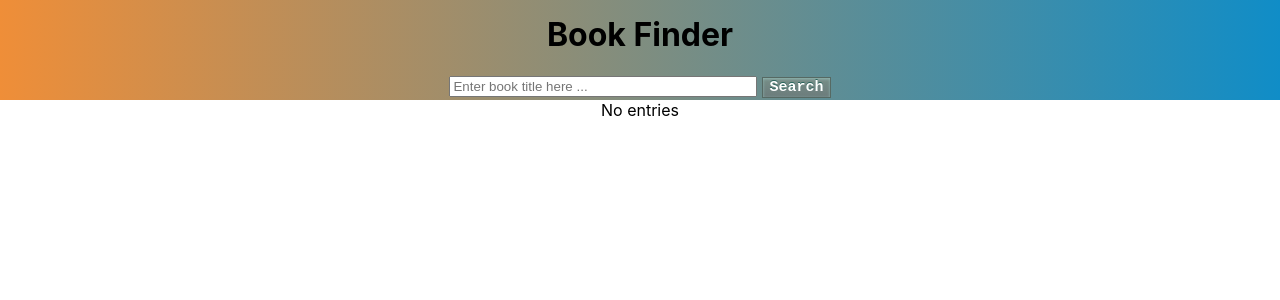
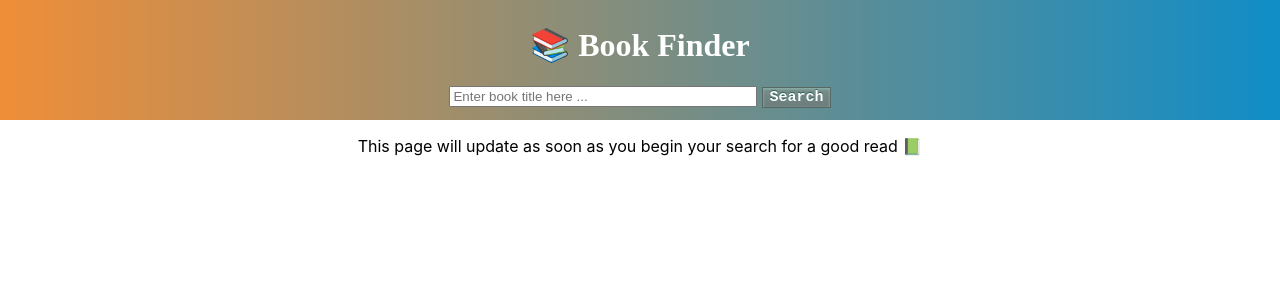
Before and after one commit to LloydC/react-book-finder, a React (Create React App) app: page / in a window 1280 px wide. Shown: the top 300 px of the page. Built offline with nearby package versions, Linux system fonts and the light colour scheme.

Commit message:
Added Book component & CSS styling

```diff
--- a/src/App.css
+++ b/src/App.css
@@ -6,7 +6,15 @@
   height: 40vmin;
   pointer-events: none;
 }
-
+.Books {
+  display: flex;
+  justify-content: center;
+  flex-wrap: wrap;
+}
+h1 {
+  font-family: Lucida Sans Typewriter,Papyrus;
+  color: #ffffff;
+}
 input {
   width: 300px;
 }
@@ -22,7 +30,7 @@ input {
   background: -webkit-linear-gradient(to right, #ef8e38, #108dc7);  /* Chrome 10-25, Safari 5.1-6 */
   background: linear-gradient(to right, #ef8e38, #108dc7); /* W3C, IE 10+/ Edge, Firefox 16+, Chrome 26+, Opera 12+, Safari 7+ */
   width: 100%;
-  height: 100px;
+  height: 120px;
   display: flex;
   justify-content: center;
   flex-direction: column;
--- a/src/App.js
+++ b/src/App.js
@@ -1,30 +1,14 @@
 import React from 'react';
 import axios from 'axios';
 import './App.css';
+import Book from './components/Book'
 
-class App extends React.Component {
+export default class App extends React.Component {
     constructor(props){
       super(props);
-
       this.state = {title: '', bookList: []};
       this.handleChange = this.handleChange.bind(this);
       this.handleSubmit = this.handleSubmit.bind(this);
-    }
-
-    componentDidMount(){
-      // axios.get('https://www.googleapis.com/books/v1/volumes?q=the+art+of+war')
-      // .then(result =>{
-      //   console.log(result.data.items) // generate list of books matching the "search" query
-      // })
-      // .catch(err => console.error(err))
-
-      // axios.get(' https://www.goodreads.com/book/title.FORMAT?title=harry+potter')
-      // .then(result =>{
-      //   console.log(result) // generate list of books matching the "search" query
-      // })
-      // .catch(err => console.error(err))
-      // CORS error
-
     }
     handleChange(e){
       this.setState({title: e.target.value})
@@ -33,8 +17,7 @@ class App extends React.Component {
       e.preventDefault();
       axios.get(`https://www.googleapis.com/books/v1/volumes?q=${this.state.title}`)
       .then(result =>{
-        this.setState({bookList: result.data.items})
-        console.log(result.data.items) // generate list of books matching the "search" query
+        this.setState({title: '', bookList: result.data.items})
       })
       .catch(err => console.error(err))
     }
@@ -44,21 +27,24 @@ class App extends React.Component {
       return (
         <div className="App">
           <header className="App-header">
-            <h1>Book Finder</h1>
+            <h1><span role="img" aria-label="books">&#128218;</span> Book Finder</h1>
 
             <form onSubmit={this.handleSubmit}>
               <input type="text"
               placeholder="Enter book title here ..."
               value={title}
-                onChange={this.handleChange}
+              onChange={this.handleChange}
               />
               <button className="myButton" type="submit">Search</button>
             </form>
           </header>
-          {bookList.length > 1 ? bookList.map(book => <p>{book.volumeInfo.title}</p>): 'No entries'}
+
+          <div className='Books'>
+            {bookList.length > 1 ?
+            bookList.map(book => <Book book={book.volumeInfo} key={book.id}/> ) :
+            <p> This page will update as soon as you begin your search for a good read <span role="img" aria-label="books">&#128215;</span></p>}
+          </div>
         </div>
       );
     }
 }
-
-export default App;
--- /dev/null
+++ b/src/components/Book.css
@@ -0,0 +1,27 @@
+.Book {
+    width: 400px;
+    height: auto;
+    margin-left: 5px;
+}
+
+.title, .authors {
+    font-family: CenturyGothic,AppleGothic,sans-serif;
+    font-weight: bold;
+
+}
+
+.authors > li {
+    font-weight: normal;
+    list-style-type: none;
+    margin-top: 5px;
+}
+
+.description {
+    font-family: "Book Antiqua";
+    font-size: smaller;
+}
+
+.highlight:hover {
+    /* text-shadow: 2px 2px; */
+    box-shadow: 2px 2px black;
+}
--- /dev/null
+++ b/src/components/Book.js
@@ -0,0 +1,24 @@
+import React from 'react';
+import './Book.css'
+
+export default function Book(props){
+    const {title, description, authors, imageLinks, publisher, publishedDate, averageRating, infoLink} = props.book;
+    console.log(props.book)
+    return (
+        <div className="Book">
+            <h2 className="title">
+                <span role="img" aria-label="books">&#128215;</span>{title} <span role="img" aria-label="books">&#128215;</span>
+            </h2>
+            <a href={infoLink} target="_new">
+                <img src={imageLinks ? imageLinks.smallThumbnail : ''} alt='book_preview' className="highlight"/>
+            </a>
+
+            {/* <div className="description">{description}</div> */}
+            <ul className="authors">Authors: { authors.length > 1 ?
+            authors.map(author => <li key={author}>{author}</li>) :
+            <li> {authors[0]}</li>}
+            </ul>
+            <p>Ratings: {averageRating ? averageRating : 'No ratings available'}</p>
+            <p>Published by {publisher} in {publishedDate}</p>
+        </div>);
+}
```
Also changed, not shown: 1 other file (tests, documents, lock files or other folders).
